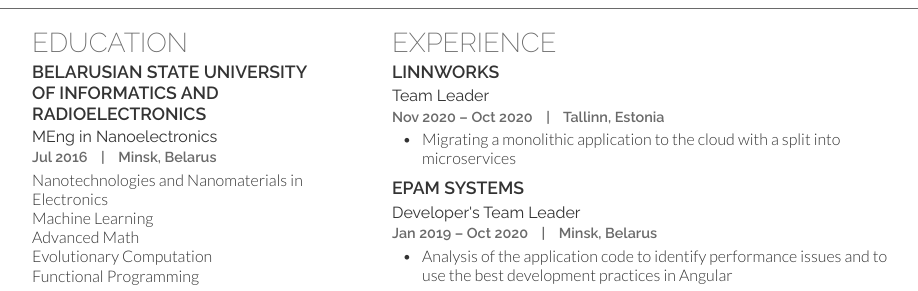
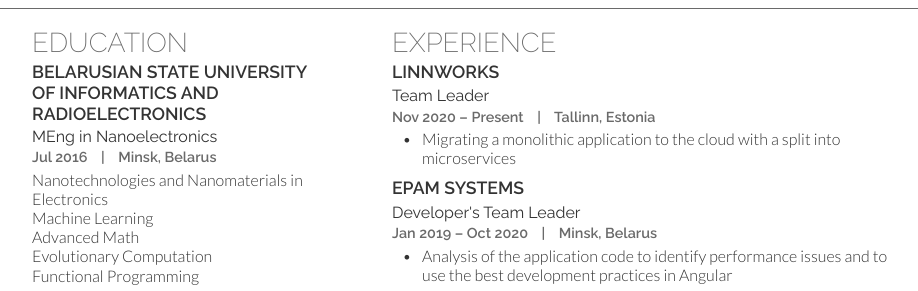
Before and after one commit to maksimyaromin/maksimyaromin.github.io, a Jekyll site: the page built from index.md, in a window 1280 px wide. Shown: the part 155-446 px from the top of the page, without its empty margins (178-1096 px from the left). Built offline with Jekyll 4.4.1, drawn with Linux system fonts in a browser that asks for light colours.

Commit message:
Fixed date_to for Linnworks

```diff
--- a/index.md
+++ b/index.md
@@ -89,7 +89,6 @@ employee:
               position:
                 - Team Leader
               date_from: 2020-11-01
-              date_to: 2020-10-02
               location: Tallinn, Estonia
               achievements:
                 - "Migrating a monolithic application to the cloud with a split into microservices"
```
